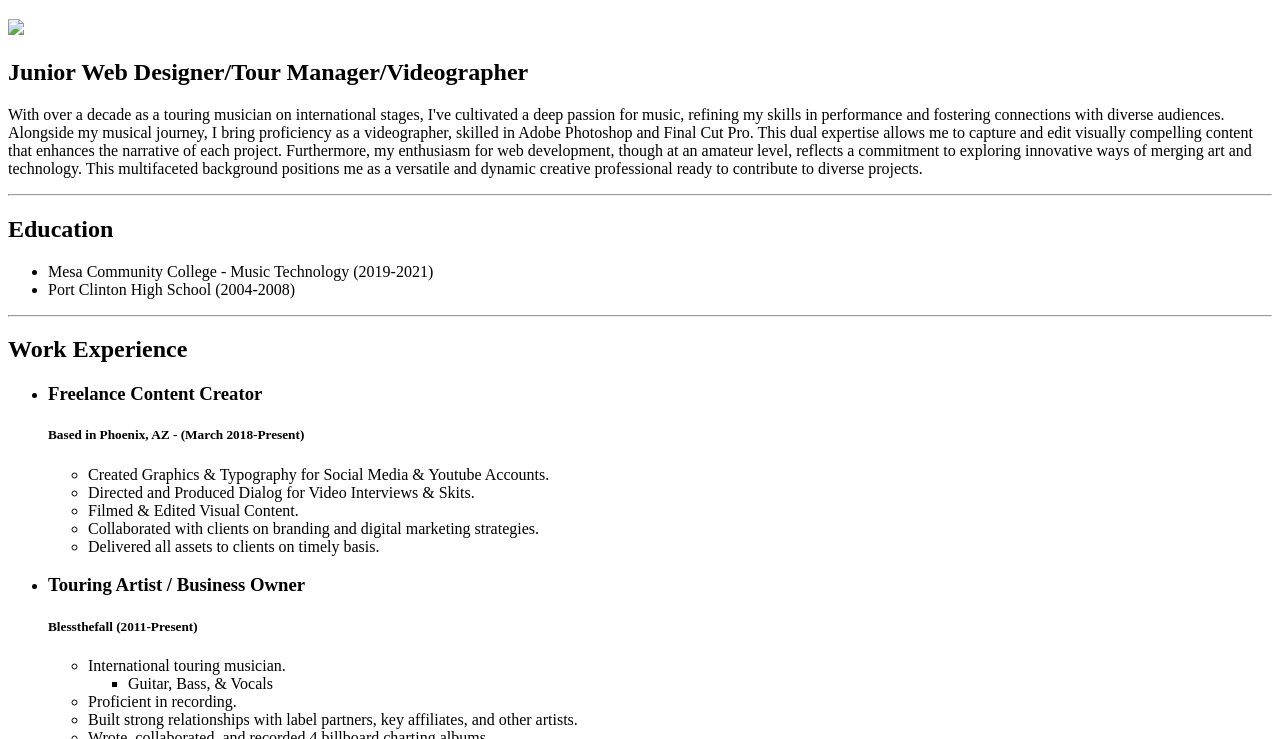
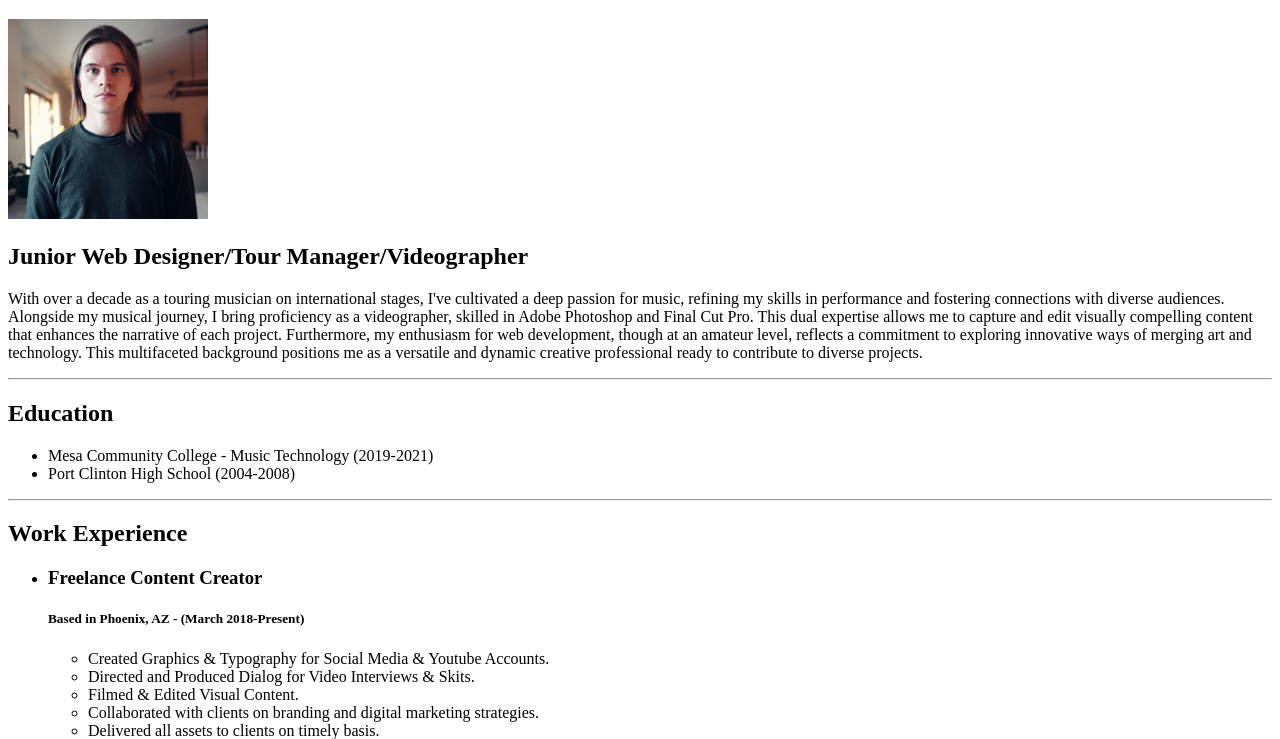
Before and after one commit to egruen90/html-portfolio, a plain HTML site: page index.html in a window 1280 px wide. Shown: the part 61-800 px from the top of the page. Drawn offline with Linux system fonts and the light colour scheme.

Commit message:
Update index.html

```diff
--- a/index.html
+++ b/index.html
@@ -7,7 +7,7 @@
 </head>
 <body>
     <h1>Elliott Gruenberg</h1>
-    <img height=200 src="images/DSC00298.jpg">
+    <img height=200 src="DSC00298.jpg">
     <h2>Junior Web Designer/Tour Manager/Videographer</h2>
         <p>With over a decade as a touring musician on international stages, I've cultivated a deep passion for music, refining my skills in performance and fostering connections with diverse audiences. Alongside my musical journey, I bring proficiency as a videographer, skilled in Adobe Photoshop and Final Cut Pro. This dual expertise allows me to capture and edit visually compelling content that enhances the narrative of each project. Furthermore, my enthusiasm for web development, though at an amateur level, reflects a commitment to exploring innovative ways of merging art and technology. This multifaceted background positions me as a versatile and dynamic creative professional ready to contribute to diverse projects.</p>
 <hr />
```
